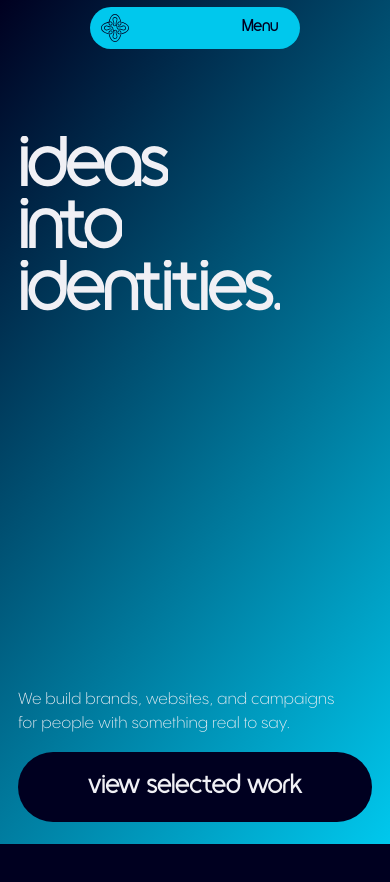
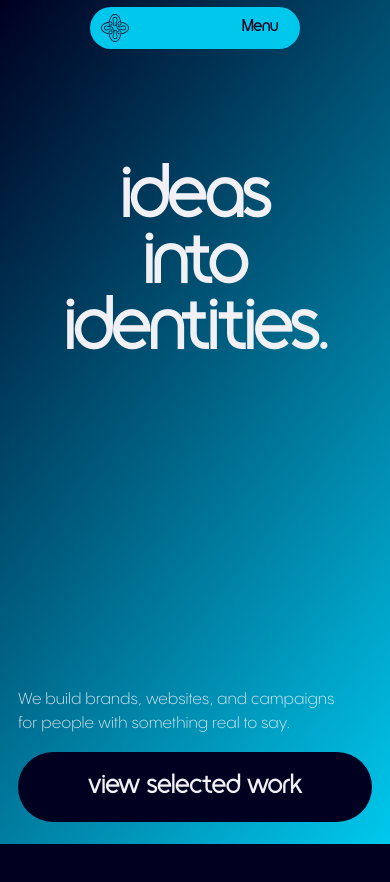
Before and after one commit to cedarandcactus/burgama-site-14.5, a Next.js app: page / in a window 390 px wide. Shown: the top 882 px of the page. Built offline with nearby package versions, Linux system fonts and the light colour scheme.

Commit message:
feat: enhance ActOpening animation and update CSS padding/font sizes

```diff
--- a/components/home/act-opening.tsx
+++ b/components/home/act-opening.tsx
@@ -33,13 +33,16 @@ export function ActOpening() {
     const media = gsap.matchMedia()
 
     media.add('(prefers-reduced-motion: no-preference)', () => {
-      const linesBySlide = slides.map(slide => gsap.utils.toArray<HTMLElement>('[data-hero-line]', slide))
       const timelineClock = { progress: 0 }
       const timeline = gsap.timeline({ paused: true })
 
-      gsap.set(slides, { autoAlpha: 0 })
-      gsap.set(slides[0], { autoAlpha: 1 })
-      linesBySlide.forEach((lines, index) => gsap.set(lines, { yPercent: index === 0 ? 0 : 115 }))
+      gsap.set(slides, {
+        autoAlpha: 0,
+        y: 20,
+        scale: 0.985,
+        transformOrigin: 'center center',
+      })
+      gsap.set(slides[0], { autoAlpha: 1, y: 0, scale: 1 })
 
       timeline.to(timelineClock, {
         progress: 1,
@@ -48,28 +51,31 @@ export function ActOpening() {
       }, 0)
 
       for (let index = 1; index < transformations.length; index += 1) {
-        const transitionStart = index - 0.6
-        const handoff = index - 0.3
+        const transitionStart = index - 0.62
+        const revealStart = index - 0.38
         const previousSlide = slides[index - 1]
         const nextSlide = slides[index]
-        const previousLines = linesBySlide[index - 1]
-        const nextLines = linesBySlide[index]
 
         timeline
-          .to(previousLines, {
-            yPercent: -115,
-            duration: 0.24,
-            stagger: 0.04,
+          .to(previousSlide, {
+            autoAlpha: 0,
+            y: -16,
+            scale: 0.99,
+            duration: 0.28,
             ease: 'power2.in',
           }, transitionStart)
-          .set(previousSlide, { autoAlpha: 0 }, handoff)
-          .set(nextSlide, { autoAlpha: 1 }, handoff)
-          .to(nextLines, {
-            yPercent: 0,
-            duration: 0.36,
-            stagger: 0.07,
+          .fromTo(nextSlide, {
+            autoAlpha: 0,
+            y: 20,
+            scale: 0.985,
+          }, {
+            autoAlpha: 1,
+            y: 0,
+            scale: 1,
+            duration: 0.42,
             ease: 'power3.out',
-          }, handoff)
+            immediateRender: false,
+          }, revealStart)
       }
 
       const scrollTrigger = ScrollTrigger.create({
@@ -111,21 +117,9 @@ export function ActOpening() {
               <span ref={slideStackRef} className={styles.kineticHeading} aria-hidden="true">
                 {transformations.map(({ subject, result }) => (
                   <span className={styles.heroSlide} data-hero-slide="" key={subject}>
-                    <span className={`${styles.heroPhraseLine} ${styles.heroSubjectLine}`}>
-                      <span className={styles.heroWordMask}>
-                        <span className={styles.heroAnimatedWord} data-hero-line="">{subject}</span>
-                      </span>
-                    </span>
-                    <span className={`${styles.heroPhraseLine} ${styles.heroConnectorLine}`}>
-                      <span className={styles.heroWordMask}>
-                        <span className={styles.heroAnimatedWord} data-hero-line="">into</span>
-                      </span>
-                    </span>
-                    <span className={`${styles.heroPhraseLine} ${styles.heroResultLine}`}>
-                      <span className={styles.heroWordMask}>
-                        <span className={styles.heroAnimatedWord} data-hero-line="">{result}.</span>
-                      </span>
-                    </span>
+                    <span className={`${styles.heroPhraseLine} ${styles.heroSubjectLine}`}>{subject}</span>
+                    <span className={`${styles.heroPhraseLine} ${styles.heroConnectorLine}`}>into</span>
+                    <span className={`${styles.heroPhraseLine} ${styles.heroResultLine}`}>{result}.</span>
                   </span>
                 ))}
               </span>
--- a/components/home/home-page.module.css
+++ b/components/home/home-page.module.css
@@ -61,16 +61,16 @@
   gap: clamp(22px, min(3vw, 4svh), 48px);
   width: 100%;
   height: 100%;
-  padding: clamp(132px, min(11vw, 18svh), 180px) clamp(24px, 4.5vw, 72px) clamp(24px, min(3.5vw, 5svh), 52px);
+  padding: clamp(176px, 24svh, 220px) clamp(24px, 4.5vw, 72px) clamp(24px, min(3.5vw, 5svh), 52px);
 }
 
 .page .hero h1 {
-  width: min(94%, 1260px);
+  width: 100%;
   margin: 0;
   color: inherit;
-  font-size: clamp(76px, min(12.5vw, 17svh), 184px);
+  font-size: clamp(68px, 9.6vw, 138px);
   font-weight: 400;
-  line-height: .86;
+  line-height: .92;
   letter-spacing: -.052em;
   text-align: left;
   text-wrap: balance;
@@ -80,16 +80,19 @@
   position: relative;
   display: block;
   width: 100%;
-  height: 2.58em;
+  height: 1em;
+  overflow: visible;
 }
 
 .heroSlide {
   position: absolute;
   inset: 0;
-  display: flex;
-  flex-direction: column;
+  display: grid;
+  grid-template-columns: minmax(0, 1fr) auto minmax(0, 1fr);
+  align-items: baseline;
   width: 100%;
   visibility: hidden;
+  will-change: transform, opacity;
 }
 
 .heroSlide:first-child {
@@ -97,38 +100,23 @@
 }
 
 .heroPhraseLine {
-  display: flex;
-  align-items: center;
-  justify-content: flex-start;
-  width: 100%;
-  height: .86em;
+  display: block;
   min-width: 0;
-  overflow: clip;
+  line-height: .92;
+  white-space: nowrap;
 }
 
-.heroSubjectLine,
-.heroResultLine {
-  justify-content: flex-start;
+.heroSubjectLine {
+  justify-self: start;
 }
 
 .heroConnectorLine {
+  justify-self: center;
   color: inherit;
 }
 
-.heroWordMask {
-  display: block;
-  max-width: 100%;
-  padding-block: .03em .11em;
-  margin-block: -.03em -.11em;
-  overflow: clip;
-}
-
-.heroAnimatedWord {
-  display: block;
-  max-width: 100%;
-  line-height: .86;
-  white-space: nowrap;
-  will-change: transform;
+.heroResultLine {
+  justify-self: end;
 }
 
 .heroStatic {
@@ -476,12 +464,31 @@
 
   .heroFrameContent {
     gap: 18px;
-    padding: clamp(118px, 18svh, 136px) 18px 22px;
+    padding: clamp(140px, 20svh, 164px) 18px 22px;
   }
 
   .page .hero h1 {
     width: 100%;
     font-size: clamp(72px, min(15.5vw, 14svh), 96px);
+    text-align: center;
+  }
+
+  .kineticHeading {
+    height: 2.76em;
+  }
+
+  .heroSlide {
+    display: flex;
+    flex-direction: column;
+    align-items: center;
+  }
+
+  .heroPhraseLine,
+  .heroSubjectLine,
+  .heroConnectorLine,
+  .heroResultLine {
+    justify-self: auto;
+    text-align: center;
   }
 
   .heroStatement {
@@ -656,8 +663,8 @@
 
   .page .hero h1 {
     width: 100%;
-    font-size: clamp(52px, min(8vw, 14svh), 120px);
-    line-height: .86;
+    font-size: clamp(68px, 9.6vw, 138px);
+    line-height: .92;
     letter-spacing: -.052em;
   }
 
@@ -673,25 +680,30 @@
   }
 
   .heroStaticPhrase {
-    display: flex;
-    flex-direction: column;
+    display: grid;
+    grid-template-columns: minmax(0, 1fr) auto minmax(0, 1fr);
+    align-items: baseline;
     width: 100%;
   }
 
   .heroStaticWord {
     display: block;
-    width: 100%;
-    line-height: .86;
-    text-align: left;
+    width: auto;
+    line-height: .92;
+    white-space: nowrap;
   }
 
-  .heroStaticSubject,
-  .heroStaticResult {
-    text-align: left;
+  .heroStaticSubject {
+    justify-self: start;
   }
 
   .heroStaticConnector {
+    justify-self: center;
     color: inherit;
+  }
+
+  .heroStaticResult {
+    justify-self: end;
   }
 
   .page :global(.project-tile-image img),
@@ -704,6 +716,21 @@
 
 @media (max-width: 699px) and (prefers-reduced-motion: reduce) {
   .page .hero h1 {
-    font-size: clamp(36px, min(11vw, 9svh), 58px);
+    font-size: clamp(48px, min(13vw, 10svh), 64px);
+    text-align: center;
+  }
+
+  .heroStaticPhrase {
+    display: flex;
+    flex-direction: column;
+    align-items: center;
+  }
+
+  .heroStaticWord,
+  .heroStaticSubject,
+  .heroStaticConnector,
+  .heroStaticResult {
+    justify-self: auto;
+    text-align: center;
   }
 }
```
